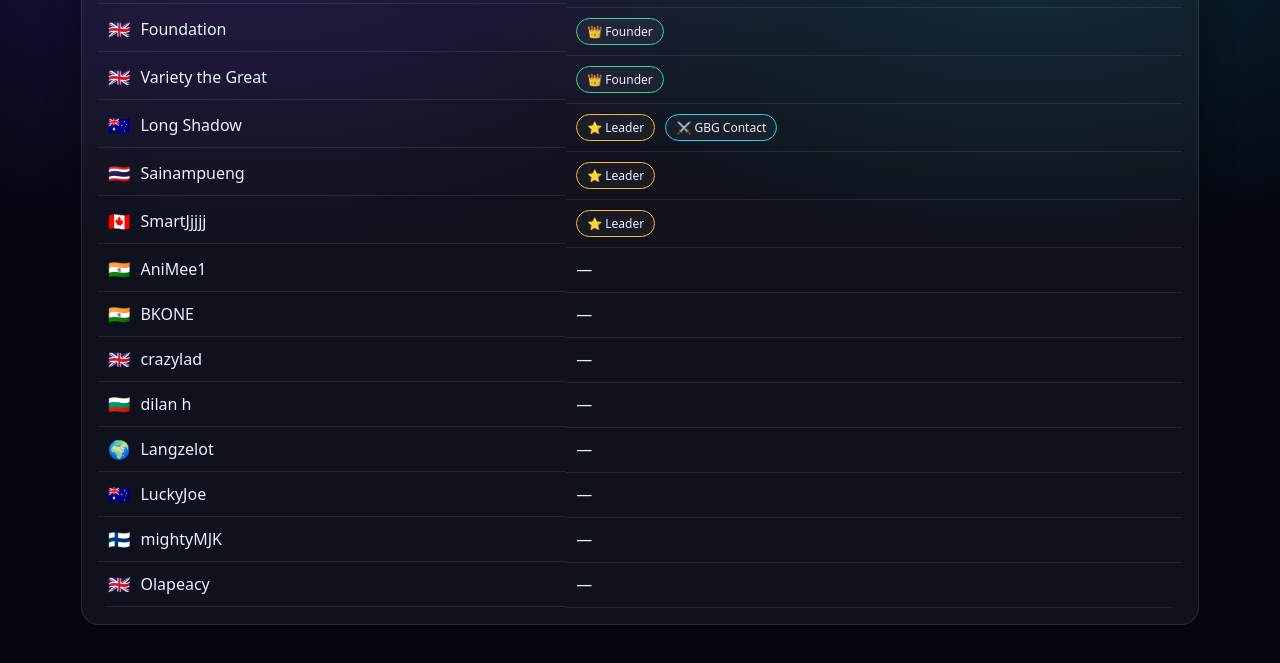
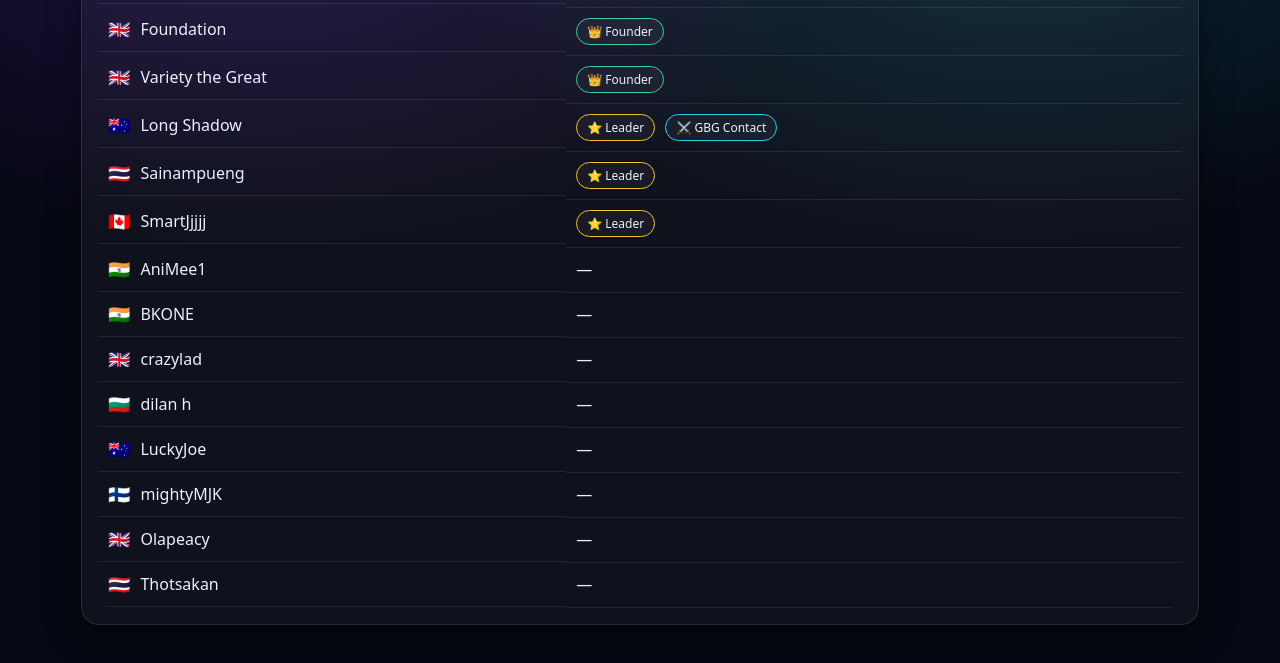
Before and after one commit to FOE-Michael/Limitless, a plain HTML site: page index.html in a window 1280 px wide. Shown: the part 5691-6354 px from the top of the page. Drawn offline with Linux system fonts and the light colour scheme.

Commit message:
Update index.html

```diff
--- a/index.html
+++ b/index.html
@@ -1449,7 +1449,7 @@
       {name:"LuckyJoe",flag:"🇦🇺",role:""},
       {name:"mightyMJK",flag:"🇫🇮",role:""},
       {name:"Olapeacy",flag:"🇬🇧",role:""},
-      {name:"Langzelot",flag:"",role:""},
+      {name:"Thotsakan",flag:"🇹🇭",role:""},
     ];
 
     function badges(role){
```
